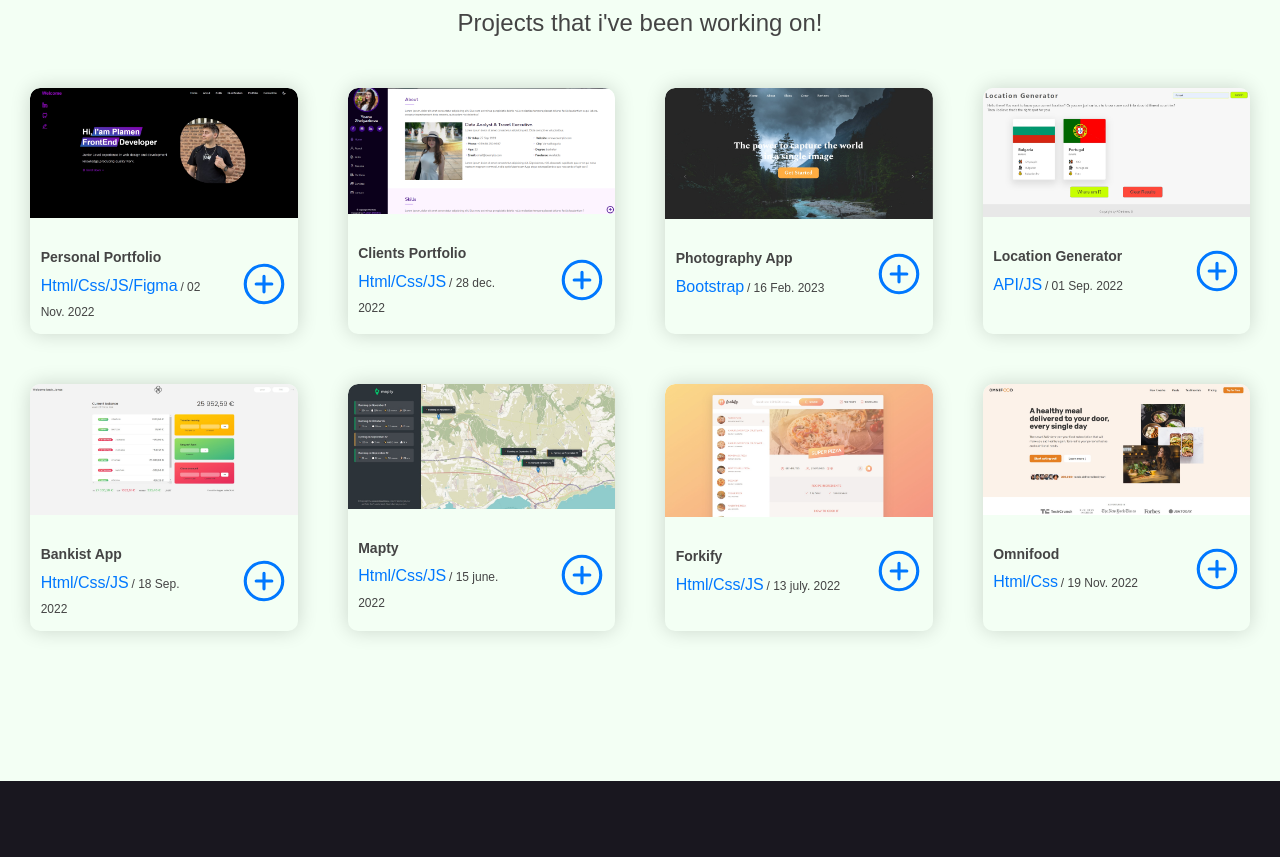
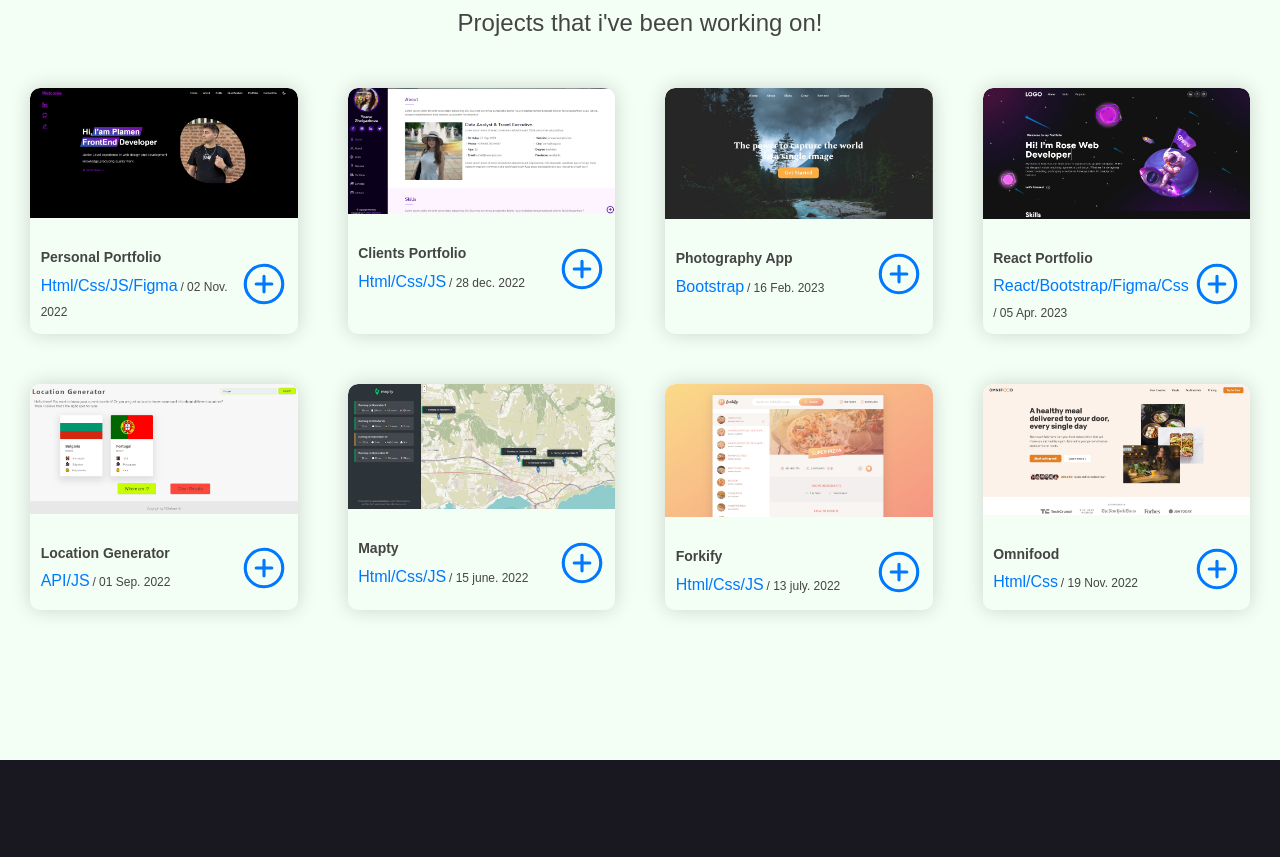
Before and after one commit to PDimitroww/portfolio, a plain HTML site: page index.html in a window 1280 px wide. Shown: the part 4194-5051 px from the top of the page. Drawn offline with nearby package versions, Linux system fonts and the light colour scheme; no server answers.

Commit message:
Added new project

```diff
--- a/script.js
+++ b/script.js
@@ -568,7 +568,7 @@ const data = [
     date: '02 Nov. 2022',
     imgMod: './img/portfolio-1.jpg',
     categoryMod: 'Web design',
-    client: 'Plamen',
+    client: 'Plamen Dimitrov',
     dateMod: '02 November, 2022',
     link: 'www.portfolio-pdimitrow.com',
     text: `My first big project, and the first one i made on my own!
@@ -602,7 +602,7 @@ const data = [
     date: '16 Feb. 2023',
     imgMod: './img/photography-1.jpg',
     categoryMod: 'Web design',
-    client: 'Plamen',
+    client: 'none',
     dateMod: '16 February, 2023',
     link: 'www.photogr-pd.com',
     text: `Web page about photography company made with bootstrap. It
@@ -612,13 +612,28 @@ const data = [
   },
   {
     id: 4,
+    img: './img/react-app.jpg',
+    title: 'React Portfolio',
+    category: 'React/Bootstrap/Figma/Css',
+    date: '05 Apr. 2023',
+    imgMod: './img/react-app-1.jpg',
+    categoryMod: 'Web design',
+    client: 'none',
+    dateMod: '05 Apr. 2023',
+    link: 'www.rose-portfolio.com',
+    text: `My first react project after finishing online course in udemy.`,
+    footer: 'all rights reserved &copy;',
+    href: 'https://rosee-portfolio.netlify.app/',
+  },
+  {
+    id: 5,
     img: './img/location.jpg',
     title: 'Location Generator',
     category: 'API/JS',
     date: '01 Sep. 2022',
     imgMod: './img/location-1.jpg',
     categoryMod: 'rest API',
-    client: 'Plamen',
+    client: 'none',
     dateMod: '01 Sep. 2022',
     link: 'www.rest-countries-gen.com',
     text: `Website that marks your location on click! You can also
@@ -626,22 +641,6 @@ const data = [
     info about each one of them!`,
     footer: 'all rights reserved &copy;',
     href: 'https://rest-countries-gen.netlify.app',
-  },
-  {
-    id: 5,
-    img: './img/bankist.jpg',
-    title: 'Bankist App',
-    category: 'Html/Css/JS',
-    date: '18 Sep. 2022',
-    imgMod: './img/bankist-1.jpg',
-    categoryMod: 'Web design',
-    client: 'Plamen',
-    dateMod: '18 Sep. 2022',
-    link: 'www.example.com',
-    text: `Bankist app that lets you transfer "money" between
-    accounts and request loans!`,
-    footer: 'all rights reserved &copy;',
-    href: '#',
   },
   {
     id: 6,
--- a/style.css
+++ b/style.css
@@ -1018,7 +1018,7 @@ img {
 
 .row {
   display: grid;
-  grid-template-columns: 2fr 1fr;
+  grid-template-columns: 7fr 1fr;
   align-items: center;
 }
 
```
Also changed, not shown: img/react-app-1.jpg (added), img/react-app.jpg (added).
